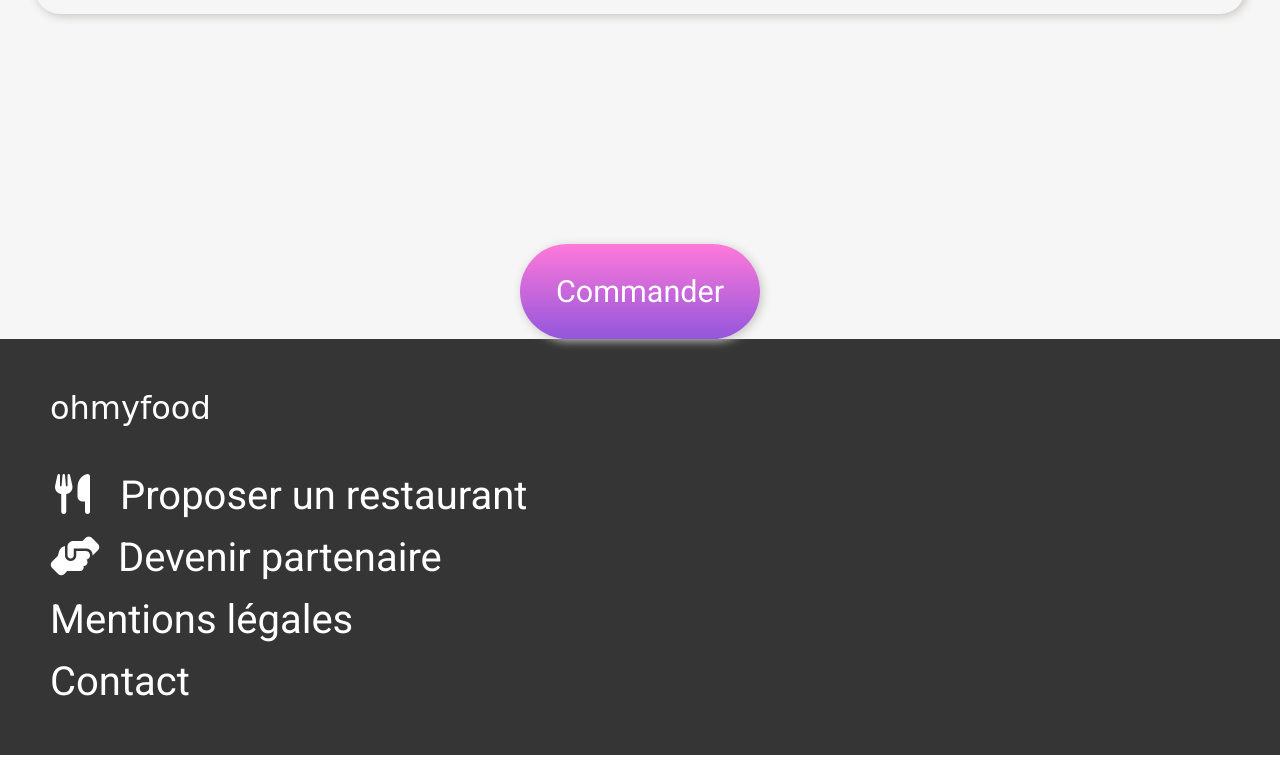
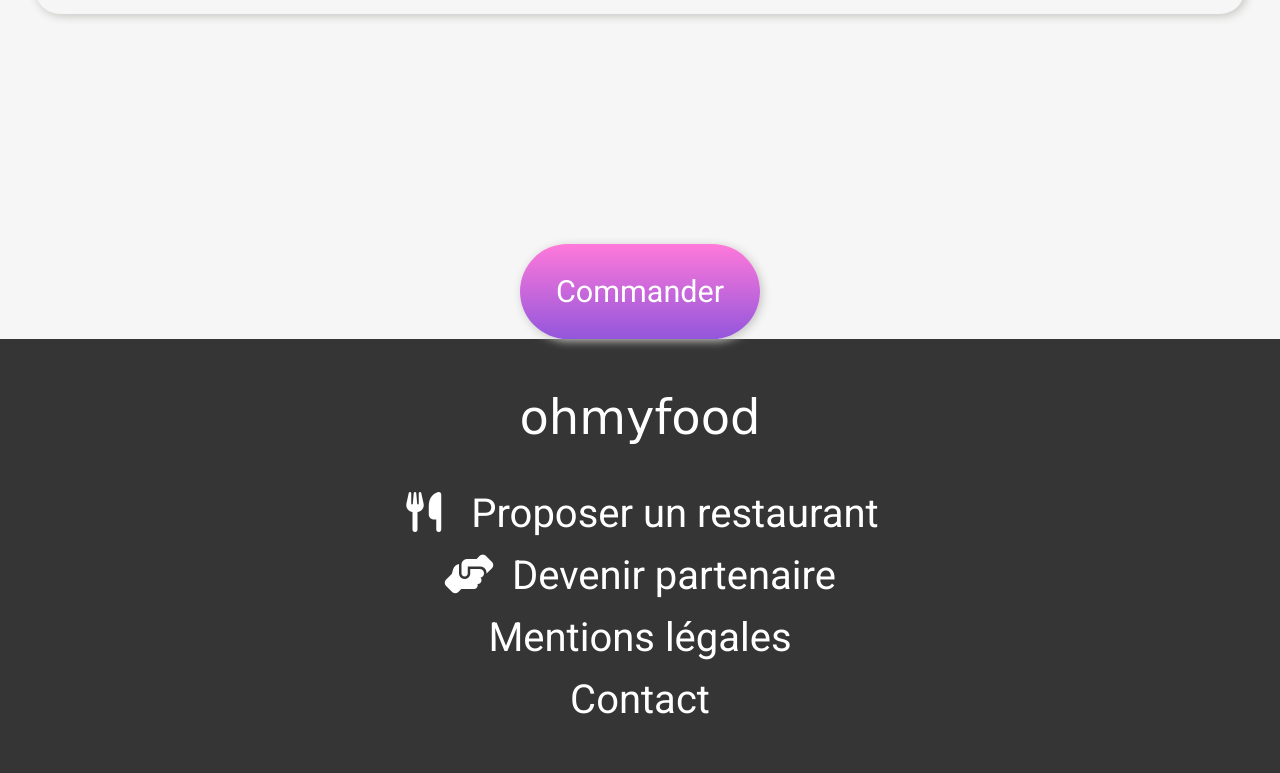
Before and after one commit to 0rigins-Nico/NicolasReynaud_3_01062021, a plain HTML site: page menu_a_la_francaise.html in a window 1280 px wide. Shown: the part 2867-3640 px from the top of the page. Drawn offline with Linux system fonts and the light colour scheme; a web font is replaced by a local one.

Commit message:
maj responsive

```diff
--- a/style_index.css
+++ b/style_index.css
@@ -320,8 +320,38 @@
 
 @media screen and (min-width: 800px){
 
+    h5 {
+        font-family: 'Shrikhand', cursive;
+        margin-bottom: 45px;
+        font-weight: normal;
+        font-size: 300%;
+    }
+
+    .restaurant h3 {
+        margin-bottom: 50px;
+        font-size: 250%;
+    }
+
+    .fonctionnement h2 {
+        margin-bottom: 50px;
+        font-size: 250%;
+    }
 }
 
 @media screen and (min-width: 1200px){
 
+    footer {
+        background-color: #353535;
+        padding: 50px;
+        color: white;
+        text-align: center;
+    }
+
+    footer ul {
+        display: flex;
+        flex-direction: column;
+        flex-wrap: nowrap;
+        row-gap: 15px;
+        align-items: center;
+    }
 }
--- a/style_restaurant.css
+++ b/style_restaurant.css
@@ -196,8 +196,29 @@
 
 @media screen and (min-width: 800px){
 
+    h5 {
+        font-family: 'Shrikhand', cursive;
+        margin-bottom: 45px;
+        font-weight: normal;
+        font-size: 300%;
+    }
+
 }
 
 @media screen and (min-width: 1200px){
 
+    footer {
+        background-color: #353535;
+        padding: 50px;
+        color: white;
+        text-align: center;
+    }
+
+    footer ul {
+        display: flex;
+        flex-direction: column;
+        flex-wrap: nowrap;
+        row-gap: 15px;
+        align-items: center;
+    }
 }
```
